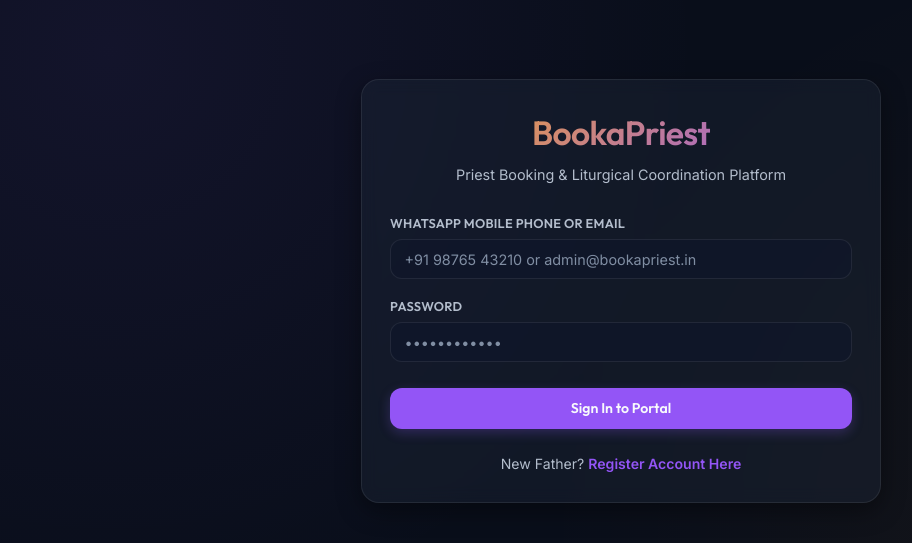
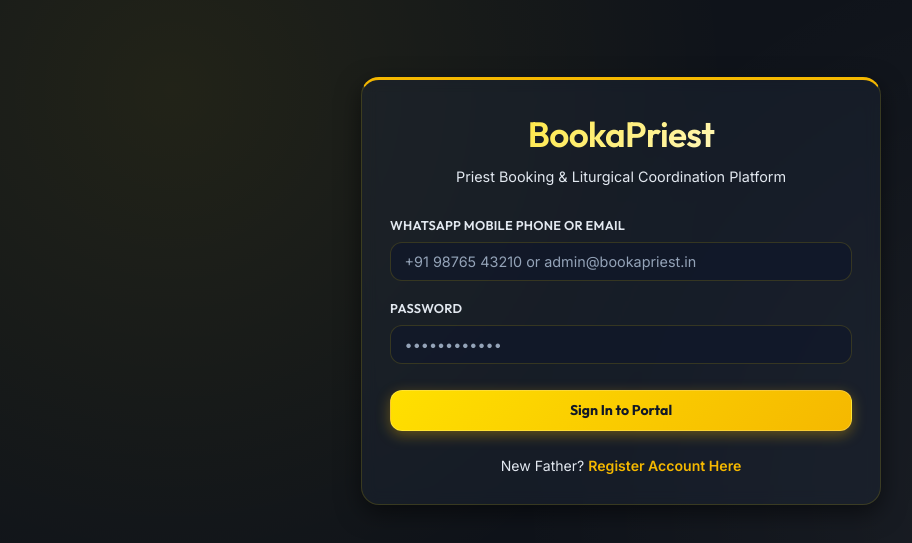
Before and after one commit to josephar89/BookaPriest, a React (Vite) app: page / in a window 1280 px wide. Shown: the part 109-652 px from the top of the page, without its empty margins (19-931 px from the left). Built offline with nearby package versions, Linux system fonts and the light colour scheme.

Commit message:
style: apply Vatican / Papal flag color theme (Papal Yellow, Gold, Alabaster White, and Papal Red accents)

```diff
--- a/src/index.css
+++ b/src/index.css
@@ -1,36 +1,53 @@
 @import url('https://fonts.googleapis.com/css2?family=Inter:wght@300;400;500;600;700&family=Outfit:wght@300;400;500;600;700&display=swap');
 
 :root {
-  /* HSL Color System */
-  --bg-primary: hsl(222, 47%, 7%);
-  --bg-secondary: hsl(217, 33%, 12%);
-  --bg-tertiary: hsl(215, 25%, 17%);
+  /* Papal Flag (Vatican City) Color System: Gold/Yellow (Giallo) & Pure White (Bianco) */
+  --bg-primary: #0f131a;
+  --bg-secondary: #181d27;
+  --bg-tertiary: #232a38;
 
-  --text-primary: hsl(210, 40%, 98%);
-  --text-secondary: hsl(215, 20%, 75%);
-  --text-muted: hsl(215, 16%, 57%);
+  --text-primary: #ffffff;
+  --text-secondary: #e2e8f0;
+  --text-muted: #94a3b8;
 
-  --accent-gold: hsl(38, 92%, 55%);
-  --accent-gold-rgb: 245, 158, 11;
-  --accent-purple: hsl(263, 90%, 65%);
-  --accent-purple-hover: hsl(263, 85%, 55%);
-  --accent-purple-rgb: 139, 92, 246;
-  --accent-green: hsl(142, 70%, 45%);
-  --accent-green-hover: hsl(142, 65%, 40%);
-  --accent-red: hsl(0, 72%, 51%);
-  --accent-blue: hsl(217, 91%, 60%);
+  /* Papal Yellow / Gold (Pantone Yellow 109 C / Vatican Gold) */
+  --papal-yellow: #FFE000;
+  --papal-gold: #F5B800;
+  --papal-gold-hover: #E0A500;
+  --papal-gold-rgb: 245, 184, 0;
 
-  --border-color: rgba(255, 255, 255, 0.08);
-  --border-hover: rgba(255, 255, 255, 0.16);
-  --border-focus: var(--accent-purple);
+  /* Papal White (Alabaster White / Silver) */
+  --papal-white: #FFFFFF;
+  --papal-white-soft: #F8FAFC;
+  --papal-white-rgb: 255, 255, 255;
+
+  /* Papal Key Red (The traditional red cord binding St. Peter's keys) */
+  --papal-red: #DC2626;
+  --papal-red-hover: #B91C1C;
+  --papal-red-rgb: 220, 38, 38;
+
+  /* Aliases for system compatibility */
+  --accent-gold: var(--papal-gold);
+  --accent-gold-rgb: var(--papal-gold-rgb);
+  --accent-purple: var(--papal-gold);
+  --accent-purple-hover: var(--papal-gold-hover);
+  --accent-purple-rgb: var(--papal-gold-rgb);
+  --accent-green: #10B981;
+  --accent-green-hover: #059669;
+  --accent-red: var(--papal-red);
+  --accent-blue: #38BDF8;
+
+  --border-color: rgba(255, 224, 0, 0.15);
+  --border-hover: rgba(255, 224, 0, 0.35);
+  --border-focus: var(--papal-yellow);
 
   --radius-sm: 6px;
   --radius-md: 12px;
   --radius-lg: 18px;
 
-  --shadow-sm: 0 2px 8px rgba(0, 0, 0, 0.3);
-  --shadow-md: 0 8px 24px rgba(0, 0, 0, 0.4);
-  --shadow-lg: 0 16px 40px rgba(0, 0, 0, 0.6);
+  --shadow-sm: 0 2px 8px rgba(0, 0, 0, 0.4);
+  --shadow-md: 0 8px 24px rgba(0, 0, 0, 0.5);
+  --shadow-lg: 0 16px 40px rgba(0, 0, 0, 0.7);
 
   --transition-fast: 0.15s ease;
   --transition-normal: 0.25s cubic-bezier(0.4, 0, 0.2, 1);
@@ -94,15 +111,16 @@
   position: sticky;
   top: 0;
   z-index: 100;
-  background: rgba(15, 23, 42, 0.85);
+  background: rgba(24, 29, 39, 0.92);
   backdrop-filter: blur(16px);
   -webkit-backdrop-filter: blur(16px);
-  border-bottom: 1px solid var(--border-color);
+  border-bottom: 2px solid var(--papal-gold);
   padding: 0.85rem 1.5rem;
   display: flex;
   justify-content: space-between;
   align-items: center;
   transition: var(--transition-normal);
+  box-shadow: 0 4px 20px rgba(0, 0, 0, 0.4);
 }
 
 .brand-section {
@@ -113,24 +131,27 @@
 
 .brand-logo {
   font-family: 'Outfit', sans-serif;
-  font-size: 1.5rem;
+  font-size: 1.55rem;
   font-weight: 700;
   letter-spacing: -0.03em;
-  background: linear-gradient(135deg, var(--accent-gold) 0%, var(--accent-purple) 100%);
+  background: linear-gradient(135deg, #FFE000 0%, #FFFFFF 100%);
   -webkit-background-clip: text;
   -webkit-text-fill-color: transparent;
+  display: flex;
+  align-items: center;
+  gap: 0.4rem;
 }
 
 .brand-badge {
-  font-size: 0.65rem;
-  padding: 0.15rem 0.4rem;
+  font-size: 0.68rem;
+  padding: 0.2rem 0.5rem;
   border-radius: var(--radius-sm);
-  background: rgba(var(--accent-gold-rgb), 0.15);
-  border: 1px solid rgba(var(--accent-gold-rgb), 0.3);
-  color: var(--accent-gold);
+  background: #FFE000;
+  border: 1px solid #F5B800;
+  color: #1a1a1a;
   text-transform: uppercase;
-  font-weight: 700;
-  letter-spacing: 0.05em;
+  font-weight: 800;
+  letter-spacing: 0.06em;
 }
 
 .nav-user {
@@ -222,15 +243,20 @@
 }
 
 .btn-primary {
-  background-color: var(--accent-purple);
-  color: var(--text-primary);
-  box-shadow: 0 4px 12px rgba(var(--accent-purple-rgb), 0.25);
+  background: linear-gradient(135deg, #FFE000 0%, #F5B800 100%);
+  color: #111827;
+  font-weight: 700;
+  border: 1px solid rgba(255, 255, 255, 0.2);
+  box-shadow: 0 4px 14px rgba(245, 184, 0, 0.35);
 }
 
 .btn-primary:hover {
-  background-color: var(--accent-purple-hover);
+  background: linear-gradient(135deg, #FFF04D 0%, #E0A500 100%);
+  color: #000000;
   transform: translateY(-1px);
+  box-shadow: 0 6px 18px rgba(245, 184, 0, 0.45);
 }
+
 
 .btn-secondary {
   background-color: var(--bg-secondary);
@@ -304,8 +330,8 @@
   align-items: center;
   justify-content: center;
   padding: 1.25rem;
-  background: radial-gradient(circle at 10% 20%, rgba(var(--accent-purple-rgb), 0.08) 0%, transparent 45%),
-              radial-gradient(circle at 90% 80%, rgba(245, 158, 11, 0.05) 0%, transparent 45%),
+  background: radial-gradient(circle at 15% 25%, rgba(255, 224, 0, 0.08) 0%, transparent 45%),
+              radial-gradient(circle at 85% 75%, rgba(255, 255, 255, 0.05) 0%, transparent 45%),
               var(--bg-primary);
 }
 
@@ -313,6 +339,7 @@
   width: 100%;
   max-width: 520px;
   animation: fadeIn var(--transition-normal) forwards;
+  border-top: 3px solid var(--papal-gold);
 }
 
 .auth-header {
@@ -321,12 +348,17 @@
 }
 
 .auth-header h1 {
-  font-size: 2.1rem;
+  font-size: 2.2rem;
   margin-bottom: 0.35rem;
-  background: linear-gradient(135deg, var(--accent-gold) 0%, var(--accent-purple) 100%);
+  background: linear-gradient(135deg, #FFE000 0%, #FFFFFF 100%);
   -webkit-background-clip: text;
   -webkit-text-fill-color: transparent;
+  display: flex;
+  align-items: center;
+  justify-content: center;
+  gap: 0.5rem;
 }
+
 
 .auth-header p {
   color: var(--text-secondary);
@@ -466,10 +498,11 @@
 
 .mode-tab.active {
   background: var(--bg-tertiary);
-  color: var(--text-primary);
-  border: 1px solid rgba(var(--accent-purple-rgb), 0.35);
-  box-shadow: var(--shadow-sm);
+  color: #FFFFFF;
+  border: 1.5px solid var(--papal-gold);
+  box-shadow: 0 0 16px rgba(245, 184, 0, 0.25);
 }
+
 
 .mode-tab-title {
   font-family: 'Outfit', sans-serif;
```
